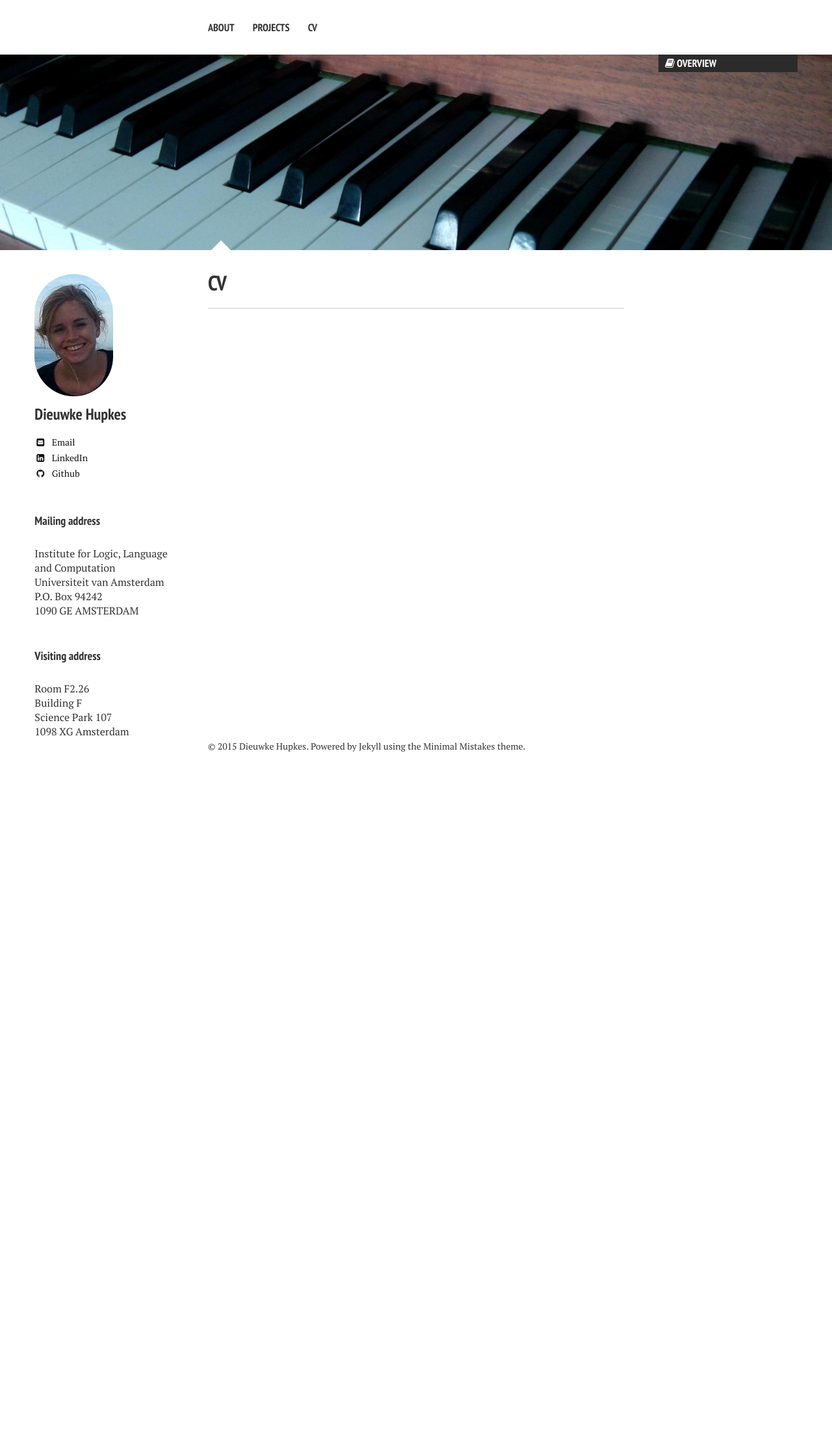
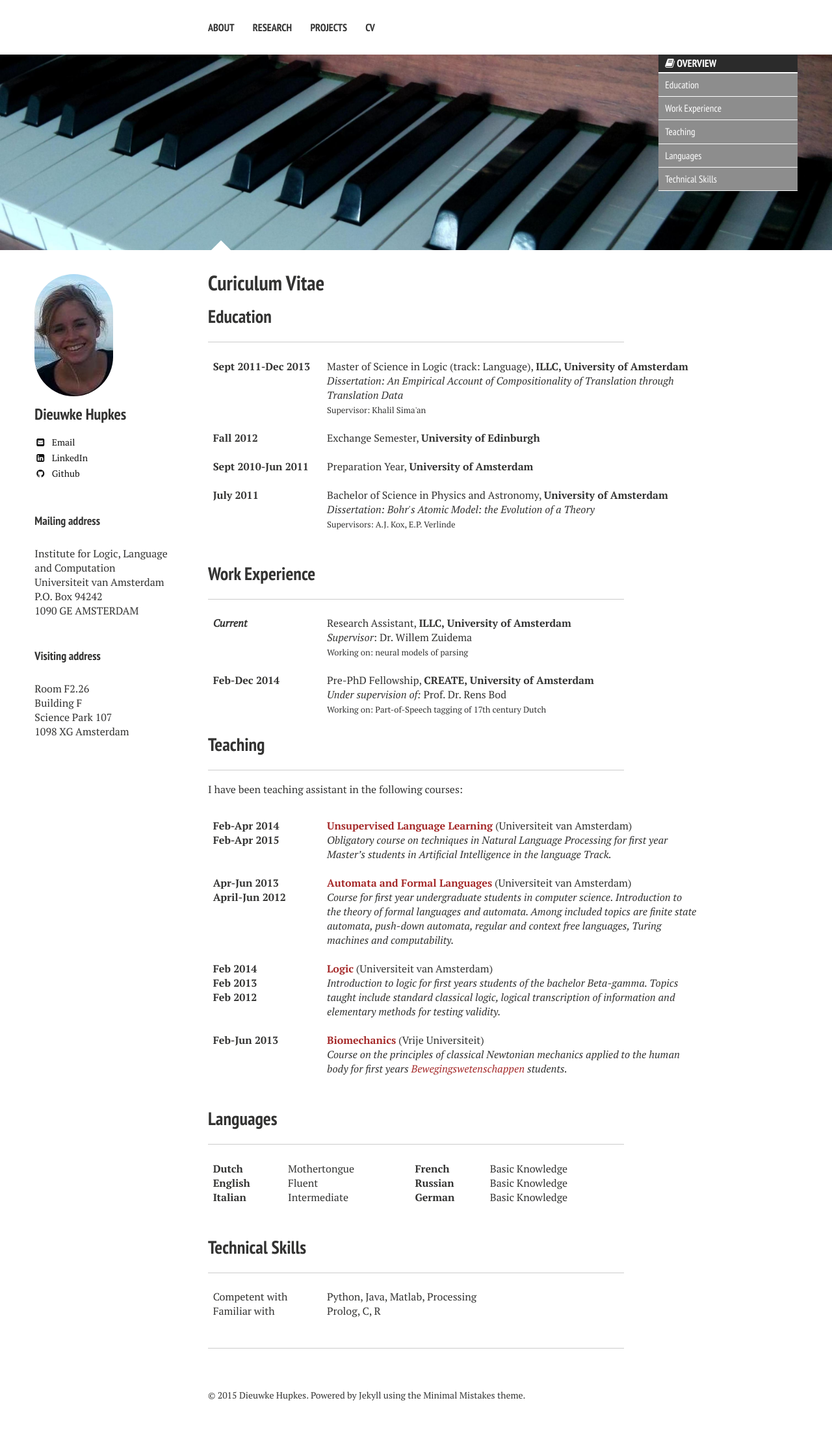
Before and after one commit to dieuwkehupkes/dieuwkehupkes.github.io, a Jekyll site: the page built from cv/index.md, in a window 1280 px wide. Shown: the whole page at 65% size. Built offline with Jekyll 4.4.1, drawn with Linux system fonts in a browser that asks for light colours; nearby versions of some CDN libraries; before the commit the page ends 1207 px from its top, so only the background shows below that.

Commit message:
updated cv page

```diff
--- a/_data/navigation.yml
+++ b/_data/navigation.yml
@@ -2,6 +2,9 @@
 
 - title: About
   url: /"/"/
+
+- title: Research
+  url: /research/
 
 - title: Projects
   url: /projects/
--- a/cv/index.md
+++ b/cv/index.md
@@ -1,12 +1,171 @@
 ---
-layout: page2
-title: CV
-excerpt: "My online cv"
+layout: page
+title: Curiculum Vitae
 tags: [cv, Jekyll, theme, responsive]
 modified: 2014-08-08T20:53:07.573882-04:00
 comments: true
 image:
-  feature: piano-header-own2.jpg
+    feature: piano-header-own2.jpg
 ---
 
-{%include _toc.html %}
+{% include _toc.html %}
+
+<style>
+   #columns {
+       width: 770px;
+       overflow:auto;
+   }
+
+   #columns .column {
+       padding: 1%;
+   }
+
+   #columns .date {
+       float: left;
+       width: 160px;
+   }
+
+   #columns .description {
+       float: left;
+       width: 570px;
+   }
+
+   #columns .languages {
+       float: left;
+       width: 100px;
+   }
+
+   #columns .level {
+       float: left;
+       width: 180px;
+    }
+
+</style>
+
+
+## Education
+<hr>
+
+<div id="columns">
+    <div class="date column">
+    <b>
+    Sept 2011-Dec 2013
+    <br><font size="2"></font>
+    <br><br><br><br> Fall 2012
+    <br><br> Sept 2010-Jun 2011
+    <br><br> July 2011
+    </b>
+    </div>
+    <div class="description column">
+        Master of Science in Logic (track: Language), <b> ILLC, University of Amsterdam </b>
+        <br><i>Dissertation: An Empirical Account of Compositionality of Translation
+        through Translation Data</i>
+        <br><font size="2"> Supervisor: Khalil Sima'an</font>
+        <br><br> Exchange Semester, <b>University of Edinburgh</b>
+        <br><br> Preparation Year, <b>University of Amsterdam</b>
+        <br><br> Bachelor of Science in Physics and Astronomy, <b>University of Amsterdam</b>
+        <br><i>Dissertation: Bohr's Atomic Model: the Evolution of a Theory</i>
+        <br><font size="2"> Supervisors: A.J. Kox, E.P. Verlinde</font>
+        <br><br>
+    </div>
+</div>
+
+## Work Experience
+<hr>
+
+<div id="columns">
+    <div class="date column">
+    <b> <i> Current </i>
+    <br><br><font size="2"></font>
+    <br><br>Feb-Dec 2014
+    <br><br>
+    </b>
+    </div>
+    <div class="description column">
+    Research Assistant, <b>ILLC, University of Amsterdam</b>
+    <br><i>Supervisor</i>: Dr. Willem Zuidema
+    <br><font size="2"> Working on: neural models of parsing </font>
+    <br><br> Pre-PhD Fellowship, <b> CREATE, University of Amsterdam</b>
+    <br><i> Under supervision of:</i> Prof. Dr. Rens Bod
+    <br> <font size="2"> Working on: Part-of-Speech tagging of 17th century Dutch</font>
+    </div>
+</div>
+
+## Teaching
+<hr>
+I have been teaching assistant in the following courses:
+
+<div id="columns">
+    <div class="date column">
+        <b>
+        Feb-Apr 2014
+        <br> Feb-Apr 2015
+        <br><br><br>Apr-Jun 2013
+        <br> April-Jun 2012
+        <br><br><br><br><br>Feb 2014
+        <br> Feb 2013
+        <br> Feb 2012
+        <br><br><br> Feb-Jun 2013
+        <br><br>
+        </b>
+    </div>
+    <div class="description column">
+        <b><a href="http://studiegids.uva.nl/xmlpages/page/2014-2015/zoek-vak/vak/10059" target="_blank"><font color="brown">Unsupervised Language Learning</font></a></b> (Universiteit van Amsterdam)
+        <br><i>Obligatory course on techniques in Natural Language Processing for first year Master’s students in Artificial Intelligence in the language Track.</i>
+        <br><br><b><a href="http://studiegids.uva.nl/xmlpages/page/2014-2015/zoek-vak/vak/11993" target="_blank"><font color="brown">Automata and Formal Languages</font></a></b> (Universiteit van Amsterdam)
+        <br><i>Course for first year undergraduate students in computer science. Introduction to the theory of formal languages and automata. Among included topics are finite state automata, push-down automata, regular and context free languages, Turing machines and computability.</i>
+        <br><br><b><a href="http://studiegids.uva.nl/xmlpages/page/2014-2015/zoek-vak/vak/2946" target="_blank"><font color="brown">Logic</font></a></b> (Universiteit van Amsterdam)
+        <br><i> Introduction to logic for first years students of the bachelor Beta-gamma. Topics taught include standard classical logic, logical transcription of information and elementary methods for testing validity. </i>
+        <br><br><b><a href="http://www.fbw.vu.nl/nl/studenten/studiegids/2012-2013/bachelor/index.asp?view=module&origin=50044108&id=50044130" target="_blank"><font color="brown">Biomechanics</font></a></b> (Vrije Universiteit)
+        <br><i>Course on the principles of classical Newtonian mechanics applied to the human body for first years <a href="http://www.fbw.vu.nl/nl/studenten/studiegids/2012-2013/bachelor/index.asp" target="_blank"><font color="brown">Bewegingswetenschappen</font></a> students.</i>
+        <br><br>
+    </div>
+</div>
+
+## Languages
+<hr>
+
+<div id="columns">
+    <div class="languages column">
+        <b>
+        Dutch
+        <br> English
+        <br> Italian
+        </b>
+    </div>
+    <div class="level column">
+        Mothertongue
+        <br> Fluent
+        <br> Intermediate
+    </div>
+    <div class="languages column">
+        <b>
+        French
+        <br> Russian
+        <br> German
+        <br><br>
+        </b>
+    </div>
+    <div class="level column">
+        Basic Knowledge
+        <br> Basic Knowledge
+        <br> Basic Knowledge
+        <br><br>
+    </div>
+</div>
+
+## Technical Skills
+<hr>
+
+<div id="columns">
+    <div class="date column">
+        Competent with
+        <br> Familiar with
+        <br><br>
+    </div>
+    <div class="description column">
+        Python, Java, Matlab, Processing
+        <br> Prolog, C, R
+        <br><br>
+    </div>
+</div>
```
Also changed, not shown: research/index.md (+5 -5 lines), 2 other files.
